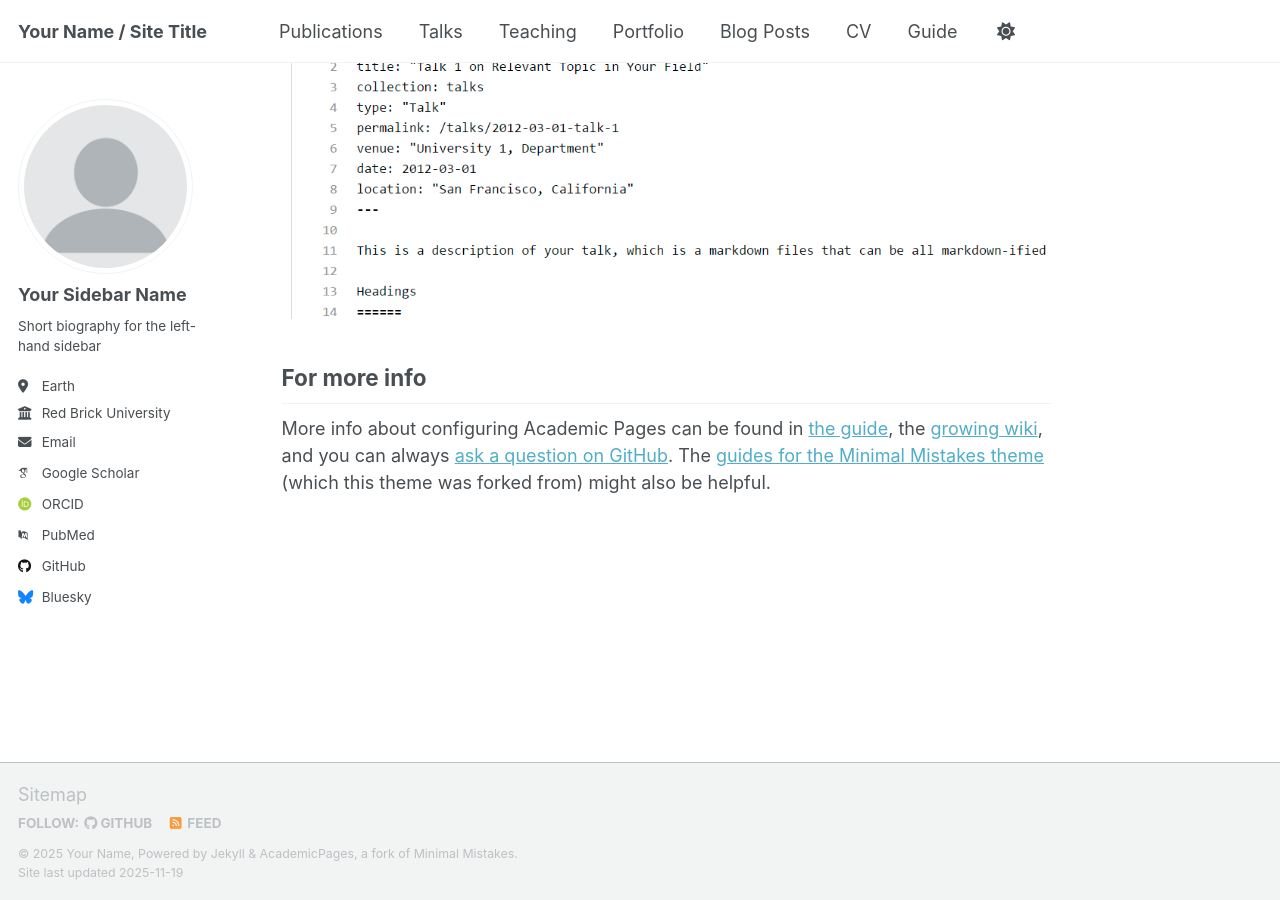
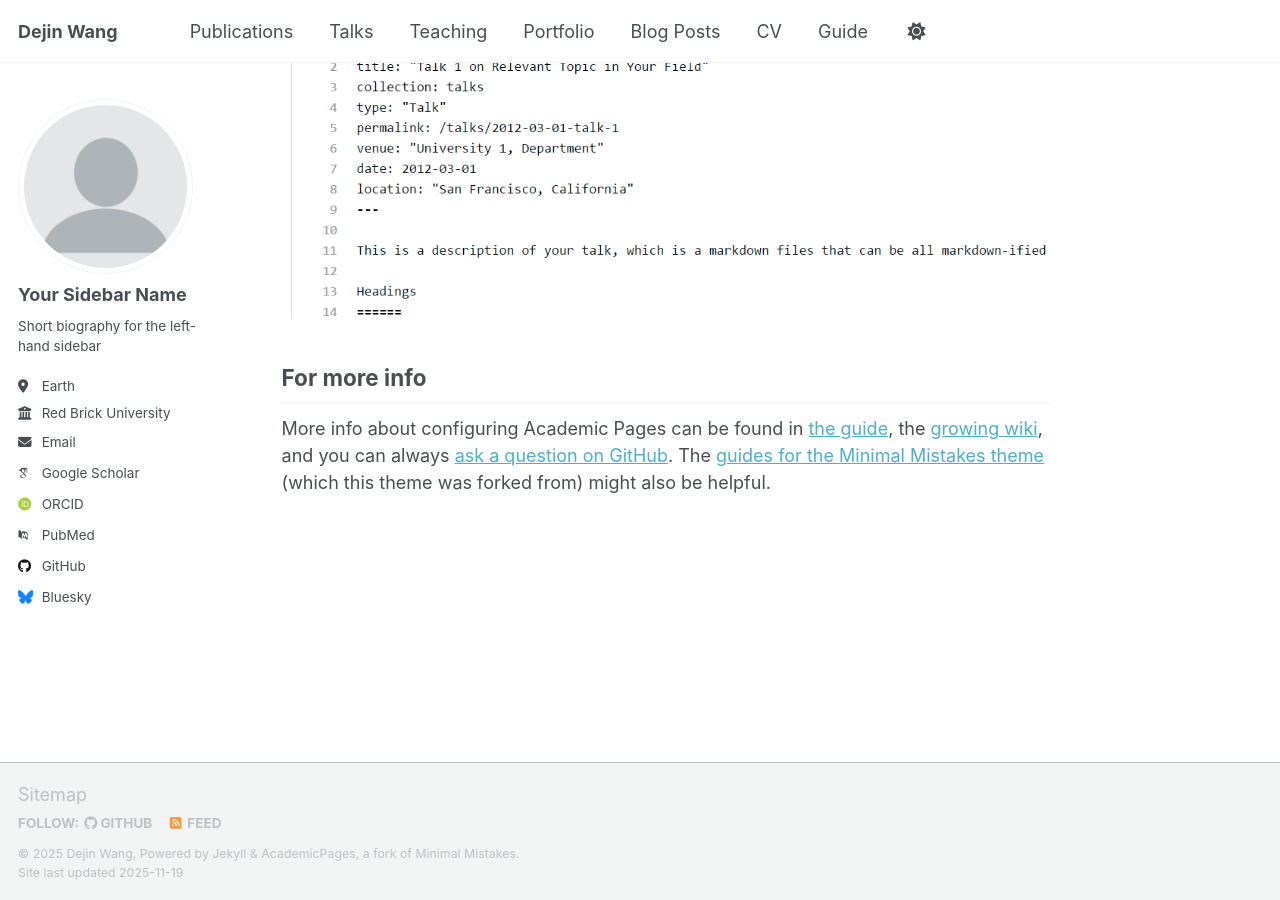
Before and after one commit to dejin-wang/dejin-wang.github.io, a Jekyll site: the page built from _pages/about.md, in a window 1280 px wide and 900 px high, scrolled down 2880 px. Built offline with Jekyll 4.4.1, drawn with Linux system fonts in a browser that asks for light colours; some web fonts are replaced; a script that is not in the unit is left out; part of the change alters nothing that is shown.

Commit message:
Update _config.yml

```diff
--- a/_config.yml
+++ b/_config.yml
@@ -7,16 +7,23 @@
 # server process.
 
 # Basic Site Settings
+# Basic Site Settings
 locale                   : "en-US"
-site_theme               : "default" # Currently available options are "default", "air"
-title                    : "Your Name / Site Title"
+site_theme               : "default"
+title                    : "Dejin Wang"
 title_separator          : "-"
-name                     : &name "Your Name"
-description              : &description "Your Name's academic portfolio"   # Update this with a general description of your site, this is the default if not overridden by a page
-url                      : https://academicpages.github.io # The base hostname & protocol for your site e.g. "https://[your GitHub username].github.io",
-                                                           # or if you already have some other page hosted on Github then use "https://[your GitHub username].github.io/[Your Repo Name]"
-baseurl                  : "" # the subpath of your site, e.g. "/blog"
-repository               : "academicpages/academicpages.github.io"
+name                     : &name "Dejin Wang"
+description              : &description "Dejin Wang's academic portfolio"
+
+# IMPORTANT: Change to your own GitHub Pages URL
+url                      : https://dejin-wang.github.io
+
+# For user-site GitHub Pages, always leave this blank
+baseurl                  : ""
+
+# IMPORTANT: Change to your own repository
+repository               : "dejin-wang/dejin-wang.github.io"
+
 
 # Site Author - The following control what appear as part of the author content on the side bar.
 #               If a field is blank the icon and link will not appear, otherwise it will be shown.
```
